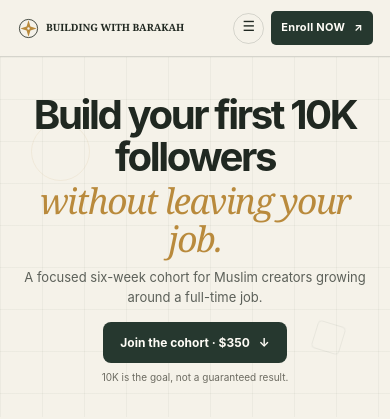
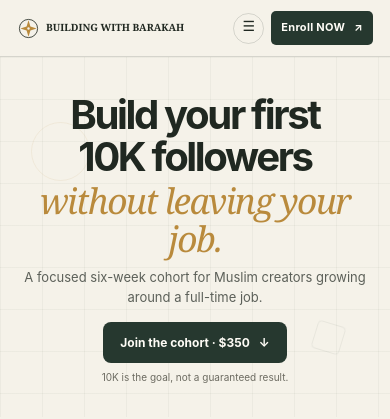
Before and after one commit to imhfd/sc-cohort, a plain HTML site: page index.html in a window 390 px wide. Shown: the top 419 px of the page. Drawn offline with Linux system fonts and the light colour scheme.

Commit message:
Keep 10K followers together in responsive headline

```diff
--- a/index.html
+++ b/index.html
@@ -297,7 +297,7 @@
       <span class="ambient-shape shape-ring" data-float="8" aria-hidden="true"></span>
       <span class="ambient-shape shape-square" data-float="11" aria-hidden="true"></span>
       <div class="wrap hero-copy">
-        <h1>Build your first 10K followers<em>without leaving your job.</em></h1>
+        <h1>Build your first <span style="white-space: nowrap">10K followers</span><em>without leaving your job.</em></h1>
         <p class="hero-subheading">A focused six-week cohort for Muslim creators growing around a full-time job.</p>
         <div class="hero-action"><a class="button" href="#offer">Join the cohort · $350 <span aria-hidden="true">↓</span></a></div>
         <p class="hero-note">10K is the goal, not a guaranteed result.</p>
```
